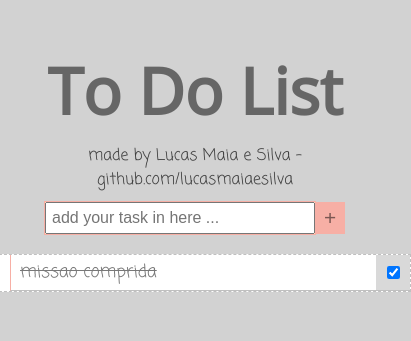
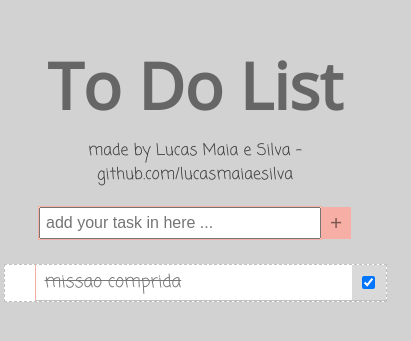
Before and after one commit to lucasmaiaesilva/entria-frontend-test, a React app: page / in a window 390 px wide. Shown: the part 243-584 px from the top of the page, 411 px wide, since content can reach past the window. Built offline with nearby package versions, Linux system fonts and the light colour scheme.

Commit message:
add minimum responsive behavior

```diff
--- a/src/stylus/media.styl
+++ b/src/stylus/media.styl
@@ -1,4 +1,10 @@
 @media (max-width: 980px)
+  .todo
+    width 90%
+    margin 15px auto
+  .add-task
+    width 80%
+    margin 10px auto
   .header
     &__title
       font-size 4rem
```
